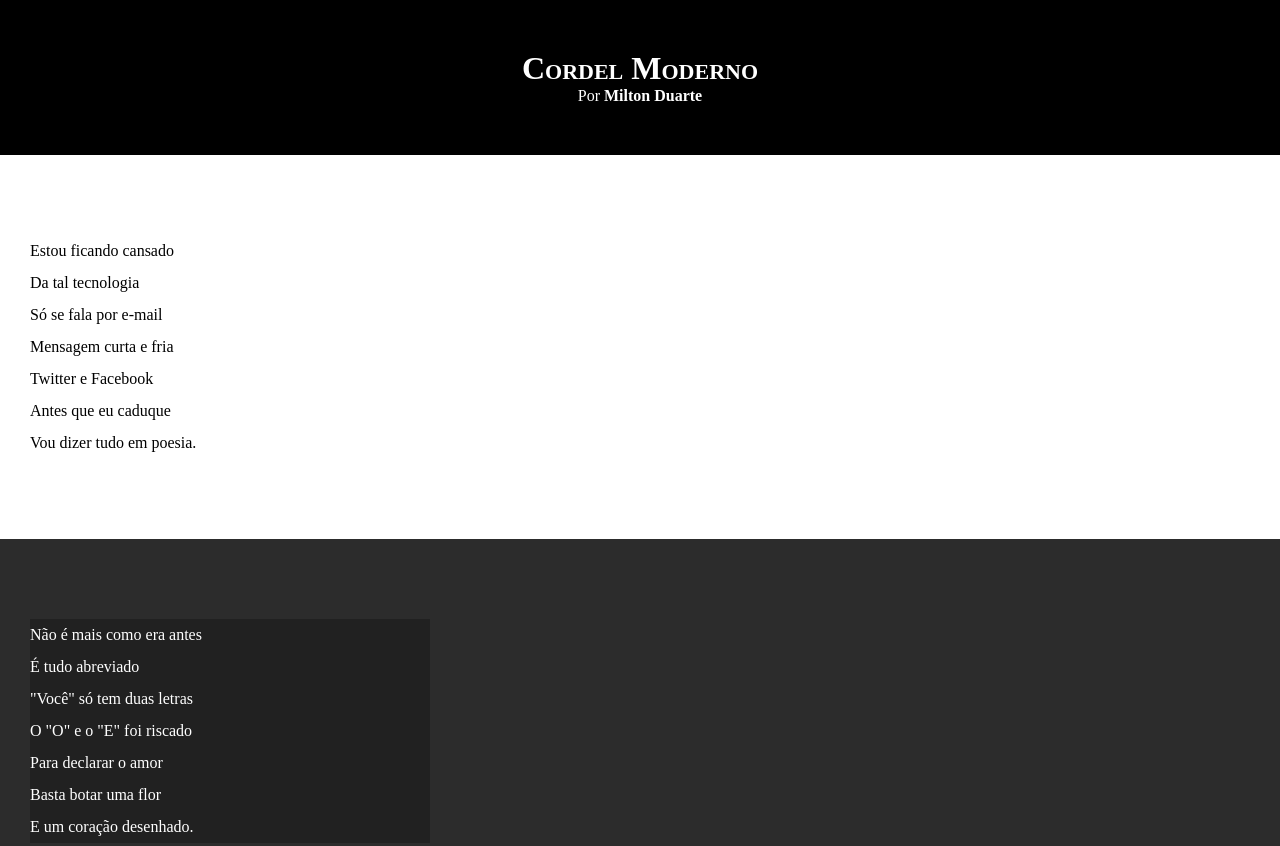
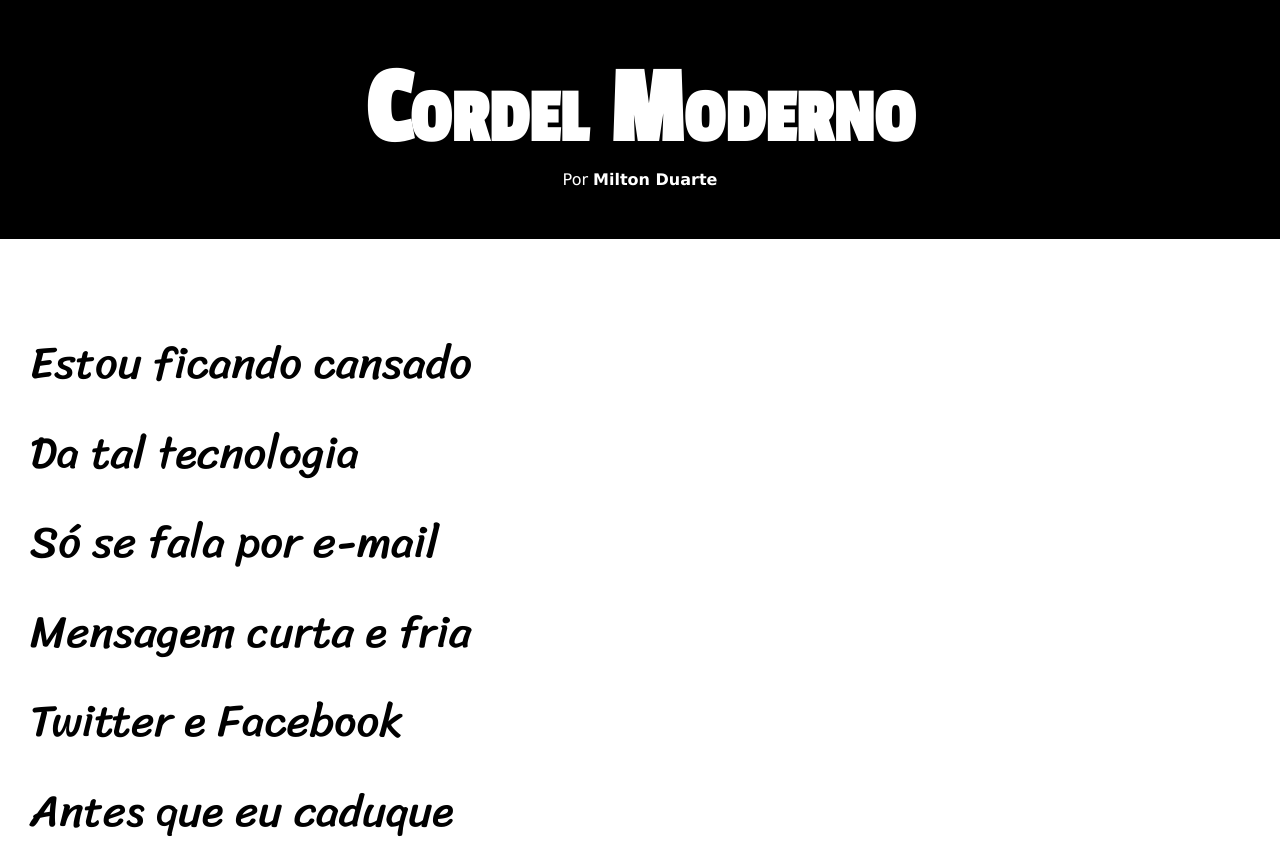
Before and after one commit to tzydit/html-css, a plain HTML site: page desafios/d012/index.html in a window 1280 px wide. Shown: the top 846 px of the page. Drawn offline with Linux system fonts and the light colour scheme.

Commit message:
Update style.css

```diff
--- a/desafios/d012/estilo/style.css
+++ b/desafios/d012/estilo/style.css
@@ -1,4 +1,13 @@
 @charset 'UTF-8';
+
+@import url('https://fonts.googleapis.com/css2?family=Passion+One&family=Sriracha&display=swap');
+
+:root {
+    --fonte1: Verdana, Geneva, Tahoma, sans-serif;
+    --fonte2: 'Passion One', cursive;
+    --fonte3: 'Sriracha', cursive;
+}
+
 
 * {
     margin: 0px;
@@ -8,6 +17,7 @@
 html, body {
     min-height: 100vh;
     background-color: darkgrey;
+    font-family: var(--fonte1);
 }
 
 header {
@@ -19,6 +29,8 @@ header {
 header > h1{
     padding-top: 50px;
     font-variant: small-caps;
+    font-family: var(--fonte2);
+    font-size: 8.5vw;
 }
 
 header > p {
@@ -40,6 +52,8 @@ section {
     padding-bottom: 10vh;
     line-height: 2em;
     padding-left: 30px;
+    font-family: var(--fonte3);
+    font-size: 3.5vw;
 }
 
 section.normal {
@@ -53,8 +67,9 @@ section.imagem {
 }
 
 section.imagem > p {
-    width: 400px;
+    display: inline-block;
     background-color: rgba(0, 0, 0, 0.253);
+    padding: 10px;
 }
 
 footer {
```
